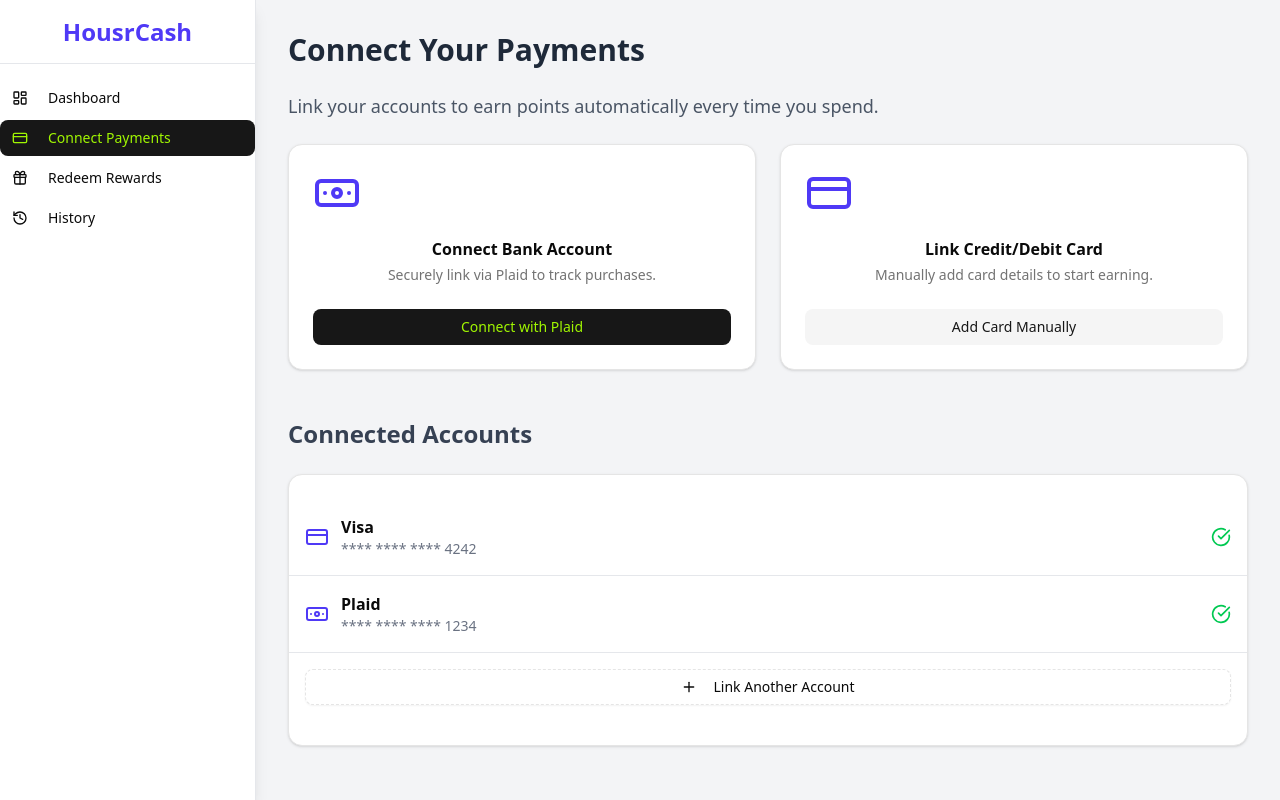
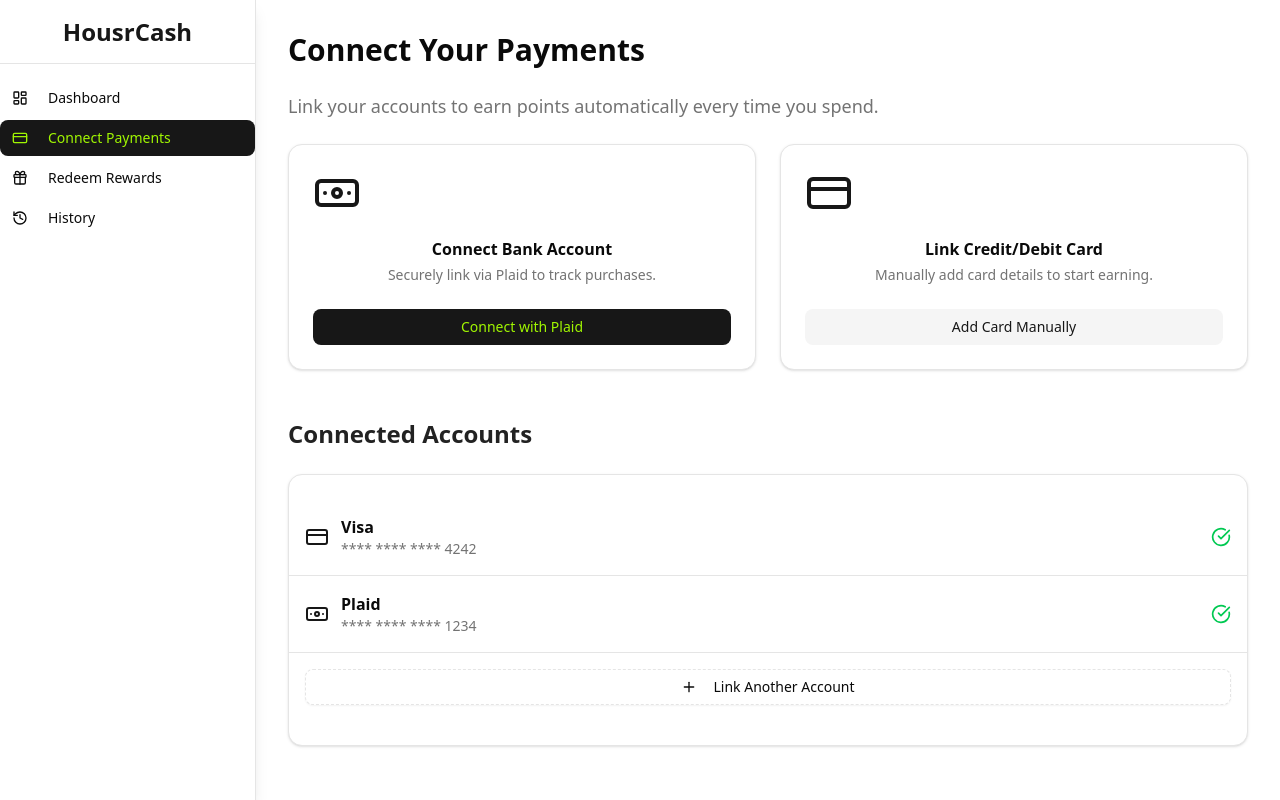
Before and after one commit to V-Stojkovic/housrCash, a Next.js app in the folder front_end/: page / in a window 1280 px wide. Both pictures are taken after a click on the button "Connect Payments". Built offline with nearby package versions, Linux system fonts and the light colour scheme.

Commit message:
components now use colours from css file

```diff
--- a/front_end/app/page.tsx
+++ b/front_end/app/page.tsx
@@ -28,7 +28,7 @@
   }, [currentPage]);
 
   return (
-    <div className="flex flex-col md:flex-row min-h-screen bg-gray-100 font-sans">
+    <div className="flex flex-col md:flex-row min-h-screen bg-background font-sans">
       <Sidebar currentPage={currentPage} setCurrentPage={setCurrentPage} />
       <main className="flex-1 p-4 md:p-8 pb-20 md:pb-8 overflow-y-auto">
         <CurrentPageComponent />
--- a/front_end/components/app/history/payment-list.tsx
+++ b/front_end/components/app/history/payment-list.tsx
@@ -4,21 +4,21 @@
 
 export const PaymentList: React.FC = () => {
   return (
-    <ul className="divide-y divide-gray-200">
+    <ul className="divide-y divide-border">
       {MOCK_PAYMENTS.map(payment => (
         <li key={payment.id} className="p-4 flex items-center justify-between">
           <div className="flex items-center">
-            <div className="p-2 bg-blue-100 rounded-full mr-3">
-              <ShoppingCart className="w-5 h-5 text-blue-600" />
+            <div className="p-2 bg-muted rounded-full mr-3">
+              <ShoppingCart className="w-5 h-5 text-muted-foreground" />
             </div>
             <div>
               <div className="font-semibold">{payment.merchant}</div>
-              <div className="text-sm text-gray-500">{payment.date}</div>
+              <div className="text-sm text-muted-foreground">{payment.date}</div>
             </div>
           </div>
           <div className="text-right">
             <div className="font-semibold text-green-600">+{payment.pointsEarned} pts</div>
-            <div className="text-sm text-gray-500">-${payment.amount.toFixed(2)}</div>
+            <div className="text-sm text-muted-foreground">-${payment.amount.toFixed(2)}</div>
           </div>
         </li>
       ))}
--- a/front_end/components/app/history/redemption-list.tsx
+++ b/front_end/components/app/history/redemption-list.tsx
@@ -4,19 +4,19 @@
 
 export const RedemptionList: React.FC = () => {
   return (
-    <ul className="divide-y divide-gray-200">
+    <ul className="divide-y divide-border">
       {MOCK_REDEMPTIONS.map(redemption => (
         <li key={redemption.id} className="p-4 flex items-center justify-between">
           <div className="flex items-center">
-            <div className="p-2 bg-green-100 rounded-full mr-3">
+            <div className="p-2 bg-muted rounded-full mr-3">
               <Award className="w-5 h-5 text-green-600" />
             </div>
             <div>
               <div className="font-semibold">{redemption.rewardTitle}</div>
-              <div className="text-sm text-gray-500">{redemption.date}</div>
+              <div className="text-sm text-muted-foreground">{redemption.date}</div>
             </div>
           </div>
-          <div className="font-semibold text-red-600">-{redemption.pointsSpent.toLocaleString()} pts</div>
+          <div className="font-semibold text-destructive">-{redemption.pointsSpent.toLocaleString()} pts</div>
         </li>
       ))}
     </ul>
--- a/front_end/components/app/navigation/bottom-nav.tsx
+++ b/front_end/components/app/navigation/bottom-nav.tsx
@@ -17,7 +17,7 @@
 
 export const BottomNav: React.FC<NavProps> = ({ currentPage, setCurrentPage }) => {
   return (
-    <nav className="md:hidden fixed bottom-0 left-0 right-0 bg-white shadow-t-lg border-t border-gray-200 z-50">
+    <nav className="md:hidden fixed bottom-0 left-0 right-0 bg-card shadow-t-lg border-t border-border z-50">
       <ul className="flex justify-around items-center h-16">
         {navItems.map((item) => (
           <NavItem
--- a/front_end/components/app/navigation/sidebar.tsx
+++ b/front_end/components/app/navigation/sidebar.tsx
@@ -17,9 +17,9 @@
 
 export const Sidebar: React.FC<NavProps> = ({ currentPage, setCurrentPage }) => {
   return (
-    <nav className="hidden md:flex md:flex-col md:w-64 bg-white shadow-lg border-r border-gray-200">
-      <div className="flex items-center justify-center h-16 border-b border-gray-200">
-        <h1 className="text-2xl font-bold text-indigo-600">HousrCash</h1>
+    <nav className="hidden md:flex md:flex-col md:w-64 bg-card shadow-lg border-r border-border">
+      <div className="flex items-center justify-center h-16 border-b border-border">
+        <h1 className="text-2xl font-bold text-primary">HousrCash</h1>
       </div>
       <div className="flex-1 overflow-y-auto">
         <ul className="flex flex-col py-4 space-y-1">
--- a/front_end/components/app/pages/connect-page.tsx
+++ b/front_end/components/app/pages/connect-page.tsx
@@ -7,13 +7,13 @@
 export const ConnectPage: React.FC = () => {
   return (
     <div className="space-y-6">
-      <h2 className="text-3xl font-bold text-gray-800">Connect Your Payments</h2>
-      <p className="text-lg text-gray-600">Link your accounts to earn points automatically every time you spend.</p>
+      <h2 className="text-3xl font-bold text-foreground">Connect Your Payments</h2>
+      <p className="text-lg text-muted-foreground">Link your accounts to earn points automatically every time you spend.</p>
 
       <div className="grid grid-cols-1 md:grid-cols-2 gap-6">
         <Card>
           <CardHeader className="items-center text-center">
-            <Banknote className="w-12 h-12 text-indigo-600 mb-4" />
+            <Banknote className="w-12 h-12 text-primary mb-4" />
             <CardTitle>Connect Bank Account</CardTitle>
             <CardDescription>Securely link via Plaid to track purchases.</CardDescription>
           </CardHeader>
@@ -24,7 +24,7 @@
 
         <Card>
           <CardHeader className="items-center text-center">
-            <CreditCard className="w-12 h-12 text-indigo-600 mb-4" />
+            <CreditCard className="w-12 h-12 text-primary mb-4" />
             <CardTitle>Link Credit/Debit Card</CardTitle>
             <CardDescription>Manually add card details to start earning.</CardDescription>
           </CardHeader>
@@ -34,17 +34,17 @@
         </Card>
       </div>
 
-      <h3 className="text-2xl font-semibold text-gray-700 pt-6">Connected Accounts</h3>
+      <h3 className="text-2xl font-semibold text-foreground/90 pt-6">Connected Accounts</h3>
       <Card>
         <CardContent className="p-0">
-          <ul className="divide-y divide-gray-200">
+          <ul className="divide-y divide-border">
             {MOCK_CONNECTED_ACCOUNTS.map(account => (
               <li key={account.id} className="p-4 flex items-center justify-between">
                 <div className="flex items-center">
-                  <account.icon className="w-6 h-6 text-indigo-600 mr-3" />
+                  <account.icon className="w-6 h-6 text-primary mr-3" />
                   <div>
                     <div className="font-semibold">{account.provider}</div>
-                    <div className="text-sm text-gray-500">**** **** **** {account.lastFour}</div>
+                    <div className="text-sm text-muted-foreground">**** **** **** {account.lastFour}</div>
                   </div>
                 </div>
                 <CheckCircle className="w-5 h-5 text-green-500" />
--- a/front_end/components/app/pages/dashboard-page.tsx
+++ b/front_end/components/app/pages/dashboard-page.tsx
@@ -8,52 +8,52 @@
 
   return (
     <div className="space-y-6">
-      <h2 className="text-3xl font-bold text-gray-800">Welcome Back!</h2>
+      <h2 className="text-3xl font-bold text-foreground">Welcome Back!</h2>
 
-      <Card className="bg-gradient-to-r from-indigo-600 to-purple-600 text-white shadow-xl">
+      <Card className="bg-gradient-to-r from-primary to-primary/80 text-primary-foreground shadow-xl">
         <CardHeader>
           <div className="flex justify-between items-center">
             <div>
-              <CardDescription className="text-indigo-100 uppercase">Total Points</CardDescription>
-              <CardTitle className="text-4xl font-bold text-white">{totalPoints.toLocaleString()}</CardTitle>
+              <CardDescription className="text-primary-foreground/80 uppercase">Total Points</CardDescription>
+              <CardTitle className="text-4xl font-bold text-primary-foreground">{totalPoints.toLocaleString()}</CardTitle>
             </div>
-            <Gift className="w-12 h-12 text-indigo-300" />
+            <Gift className="w-12 h-12 text-primary-foreground/70" />
           </div>
         </CardHeader>
       </Card>
 
-      <h3 className="text-2xl font-semibold text-gray-700">Recent Activity</h3>
+      <h3 className="text-2xl font-semibold text-foreground/90">Recent Activity</h3>
       <Card>
         <CardContent className="p-4 space-y-4">
           {MOCK_PAYMENTS.slice(0, 2).map(payment => (
             <div key={payment.id} className="flex items-center justify-between">
               <div className="flex items-center">
-                <div className="p-2 bg-blue-100 rounded-full mr-3">
-                  <ShoppingCart className="w-5 h-5 text-blue-600" />
+                <div className="p-2 bg-muted rounded-full mr-3">
+                  <ShoppingCart className="w-5 h-5 text-muted-foreground" />
                 </div>
                 <div>
                   <div className="font-semibold">{payment.merchant}</div>
-                  <div className="text-sm text-gray-500">{payment.date}</div>
+                  <div className="text-sm text-muted-foreground">{payment.date}</div>
                 </div>
               </div>
               <div className="text-right">
                 <div className="font-semibold text-green-600">+{payment.pointsEarned} pts</div>
-                <div className="text-sm text-gray-500">-${payment.amount.toFixed(2)}</div>
+                <div className="text-sm text-muted-foreground">-${payment.amount.toFixed(2)}</div>
               </div>
             </div>
           ))}
           {MOCK_REDEMPTIONS.slice(0, 1).map(redemption => (
             <div key={redemption.id} className="flex items-center justify-between">
               <div className="flex items-center">
-                <div className="p-2 bg-green-100 rounded-full mr-3">
+                <div className="p-2 bg-muted rounded-full mr-3">
                   <Award className="w-5 h-5 text-green-600" />
                 </div>
                 <div>
                   <div className="font-semibold">{redemption.rewardTitle}</div>
-                  <div className="text-sm text-gray-500">{redemption.date}</div>
+                  <div className="text-sm text-muted-foreground">{redemption.date}</div>
                 </div>
               </div>
-              <div className="font-semibold text-red-600">-{redemption.pointsSpent} pts</div>
+              <div className="font-semibold text-destructive">-{redemption.pointsSpent} pts</div>
             </div>
           ))}
         </CardContent>
--- a/front_end/components/app/rewards/reward-card.tsx
+++ b/front_end/components/app/rewards/reward-card.tsx
@@ -17,11 +17,11 @@
         onError={(e) => (e.currentTarget.src = 'https://placehold.co/600x400/cccccc/FFFFFF?text=Image+Error')}
       />
       <CardHeader>
-        <CardDescription className="text-indigo-600 font-semibold">{reward.vendor}</CardDescription>
+        <CardDescription className="text-primary font-semibold">{reward.vendor}</CardDescription>
         <CardTitle>{reward.title}</CardTitle>
       </CardHeader>
       <CardContent className="flex-1">
-        <p className="text-lg font-bold text-gray-700">{reward.points.toLocaleString()} pts</p>
+        <p className="text-lg font-bold text-foreground">{reward.points.toLocaleString()} pts</p>
       </CardContent>
       <CardFooter>
         <Button className="w-full">Redeem Now</Button>
```
